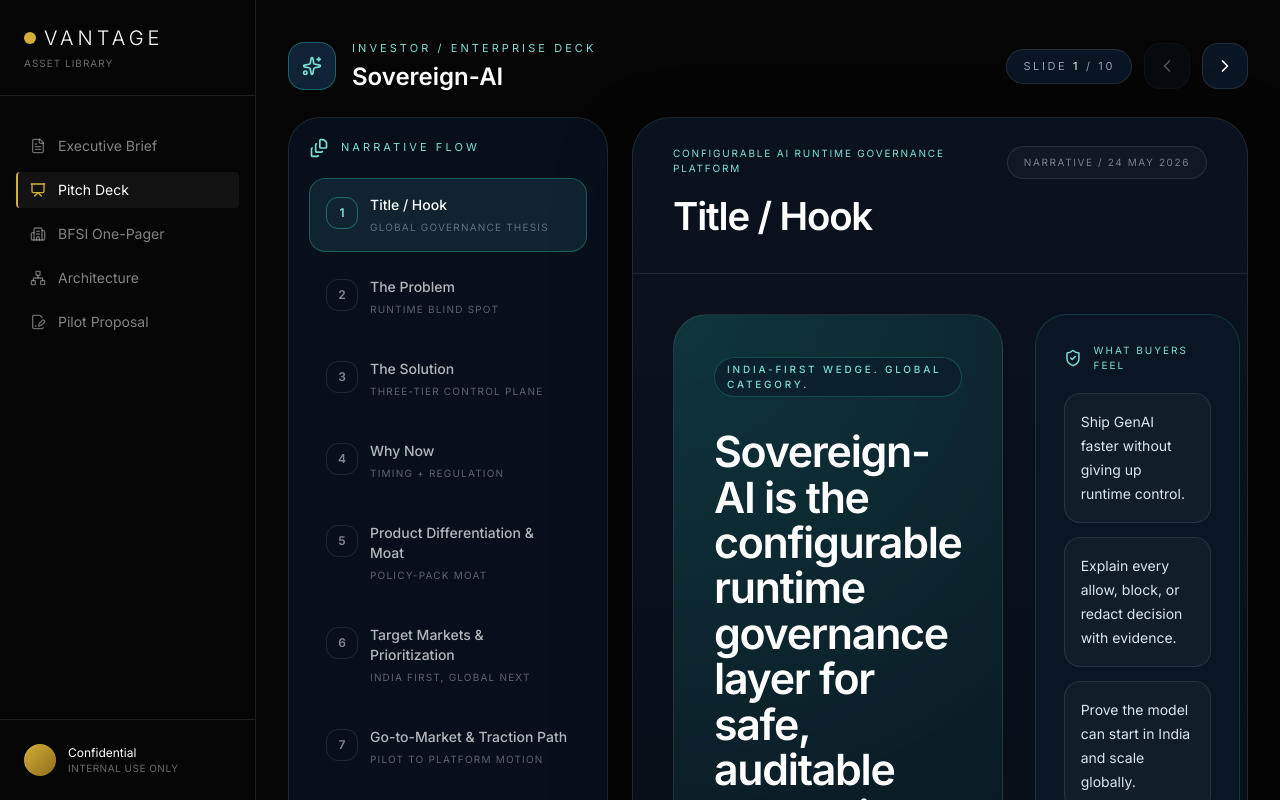
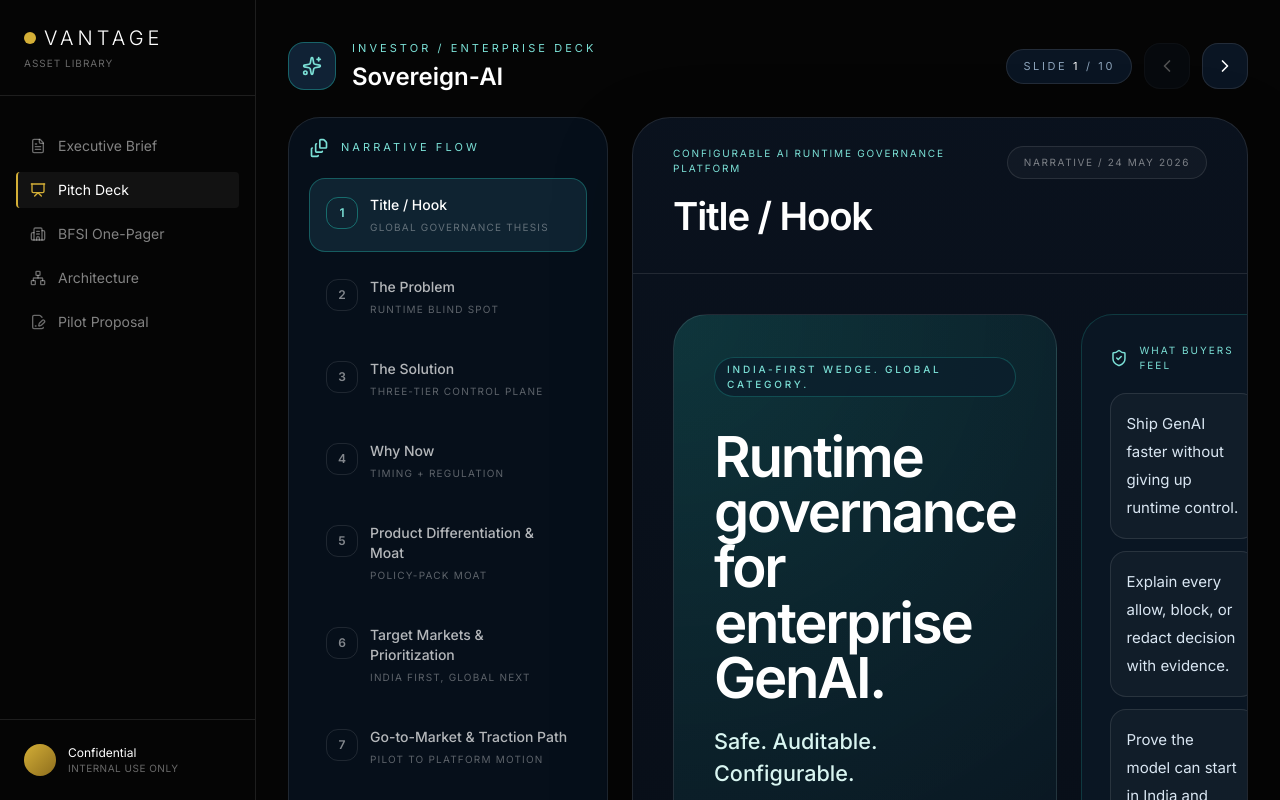
Before and after one commit to pranaya-mathur/pitch_deck, a React (Vite) app: page / in a window 1280 px wide. Both pictures are taken after a click on the button "Pitch Deck". Built offline with nearby package versions, Linux system fonts and the light colour scheme; a web font is replaced by a local one.

Commit message:
Rework title slide composition

```diff
--- a/src/components/views/PitchDeck.tsx
+++ b/src/components/views/PitchDeck.tsx
@@ -122,61 +122,65 @@ const slides: Slide[] = [
     subtitle: 'Configurable AI Runtime Governance Platform',
     navSubtitle: 'Global governance thesis',
     content: (
-      <div className="grid h-full gap-8 lg:grid-cols-[1.16fr_0.84fr]">
-        <div className="flex flex-col justify-between rounded-[34px] border border-white/10 bg-[radial-gradient(circle_at_top_left,rgba(35,198,183,0.20),rgba(9,18,30,0.92)_52%),linear-gradient(180deg,rgba(10,18,30,0.96),rgba(7,13,23,0.98))] p-9 xl:p-10">
-          <div>
+      <div className="grid h-full gap-6 lg:grid-cols-[1.08fr_0.92fr]">
+        <div className="rounded-[34px] border border-white/10 bg-[radial-gradient(circle_at_top_left,rgba(35,198,183,0.20),rgba(9,18,30,0.92)_52%),linear-gradient(180deg,rgba(10,18,30,0.96),rgba(7,13,23,0.98))] p-8 xl:p-10">
+          <div className="max-w-4xl">
             <Eyebrow>India-first wedge. Global category.</Eyebrow>
-            <h1 className="mt-8 max-w-[14.5ch] text-[clamp(2.55rem,3.35vw,4rem)] font-semibold leading-[1.06] tracking-[-0.03em] text-white">
-              Sovereign-AI is the configurable runtime governance layer for safe, auditable enterprise GenAI.
+            <h1 className="mt-8 max-w-[11.5ch] text-[clamp(3rem,4.4vw,4.8rem)] font-semibold leading-[0.98] tracking-[-0.04em] text-white">
+              Runtime governance for enterprise GenAI.
             </h1>
+            <p className="mt-5 max-w-3xl text-[1.35rem] font-medium leading-8 text-[#d9f5f1]">
+              Safe. Auditable. Configurable.
+            </p>
             <p className="mt-6 max-w-3xl text-lg leading-8 text-[#b9cad9]">
-              The enterprise control plane between AI applications and model outputs: enforce policy YAML, redact
-              sensitive data, detect prompt injection, route edge cases through a three-tier engine, and create audit-ready evidence by default.
+              Sovereign-AI is the configurable runtime governance layer for safe, auditable enterprise GenAI. It sits between enterprise AI applications and model outputs to enforce policy YAML, redact sensitive data, detect prompt injection, route edge cases through a three-tier engine, and create audit-ready evidence by default.
             </p>
           </div>
-          <div className="grid gap-4 pt-8 md:grid-cols-2 xl:grid-cols-3">
+
+          <div className="mt-10 grid gap-4 md:grid-cols-3">
             <MetricCard
               value="India BFSI"
-              valueClassName="text-[1.85rem]"
-              label="Perfect first wedge, with healthtech next: acute compliance pain and local data sensitivity."
+              valueClassName="text-[1.7rem]"
+              label="Best first wedge, with healthtech next: acute compliance pressure and local data sensitivity."
               source="Commercial beachhead"
             />
             <MetricCard
-              value="3-Tier Engine"
-              valueClassName="text-[1.85rem]"
+              value="3 tiers"
+              valueClassName="text-[1.7rem]"
               label="Regex, semantic/vector, and LangGraph review in one enforcement path."
               source="Product architecture"
             />
             <MetricCard
               value="Policy Packs"
-              valueClassName="text-[1.85rem]"
+              valueClassName="text-[1.7rem]"
               label="Reusable jurisdiction and domain packs create expansion without rewriting the core."
               source="Moat"
             />
           </div>
         </div>
 
-        <div className="grid gap-4">
+        <div className="grid gap-6">
           <div className="rounded-[32px] border border-[#23c6b7]/20 bg-[#0b1724]/92 p-7">
             <div className="flex items-center gap-3 text-[#7be0d6]">
               <ShieldCheck className="h-5 w-5" />
               <span className="text-[10px] uppercase tracking-[0.2em]">What buyers feel</span>
             </div>
-            <div className="mt-5 space-y-3.5">
+            <div className="mt-5 grid gap-3">
               {[
                 'Ship GenAI faster without giving up runtime control.',
                 'Explain every allow, block, or redact decision with evidence.',
                 'Prove the model can start in India and scale globally.',
               ].map((line) => (
-                <div key={line} className="rounded-2xl border border-white/10 bg-white/[0.03] p-4 text-sm leading-6 text-[#d9e6f2]">
+                <div key={line} className="rounded-2xl border border-white/10 bg-white/[0.03] p-4 text-[15px] leading-7 text-[#d9e6f2]">
                   {line}
                 </div>
               ))}
             </div>
           </div>
+
           <div className="rounded-[32px] border border-white/10 bg-[#0a1421]/92 p-7">
             <div className="text-[11px] uppercase tracking-[0.28em] text-[#7be0d6]">Visual on slide</div>
-            <div className="mt-5 space-y-3.5">
+            <div className="mt-5 space-y-3">
               <div className="rounded-2xl border border-white/10 bg-[#102235] p-4">
                 <div className="text-xs uppercase tracking-[0.22em] text-white/70">App Layer</div>
                 <div className="mt-2 text-lg text-white">Copilot, Agent, Chatbot, Workflow</div>
```
